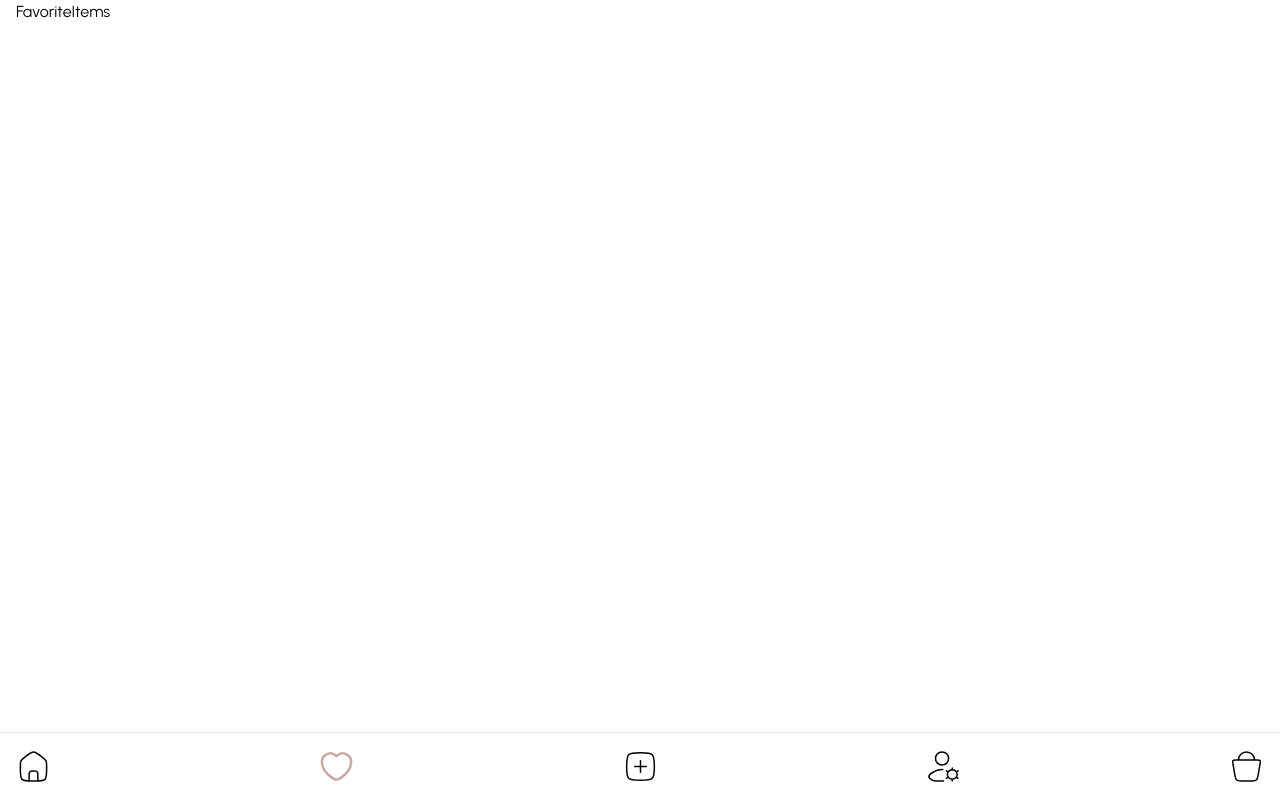
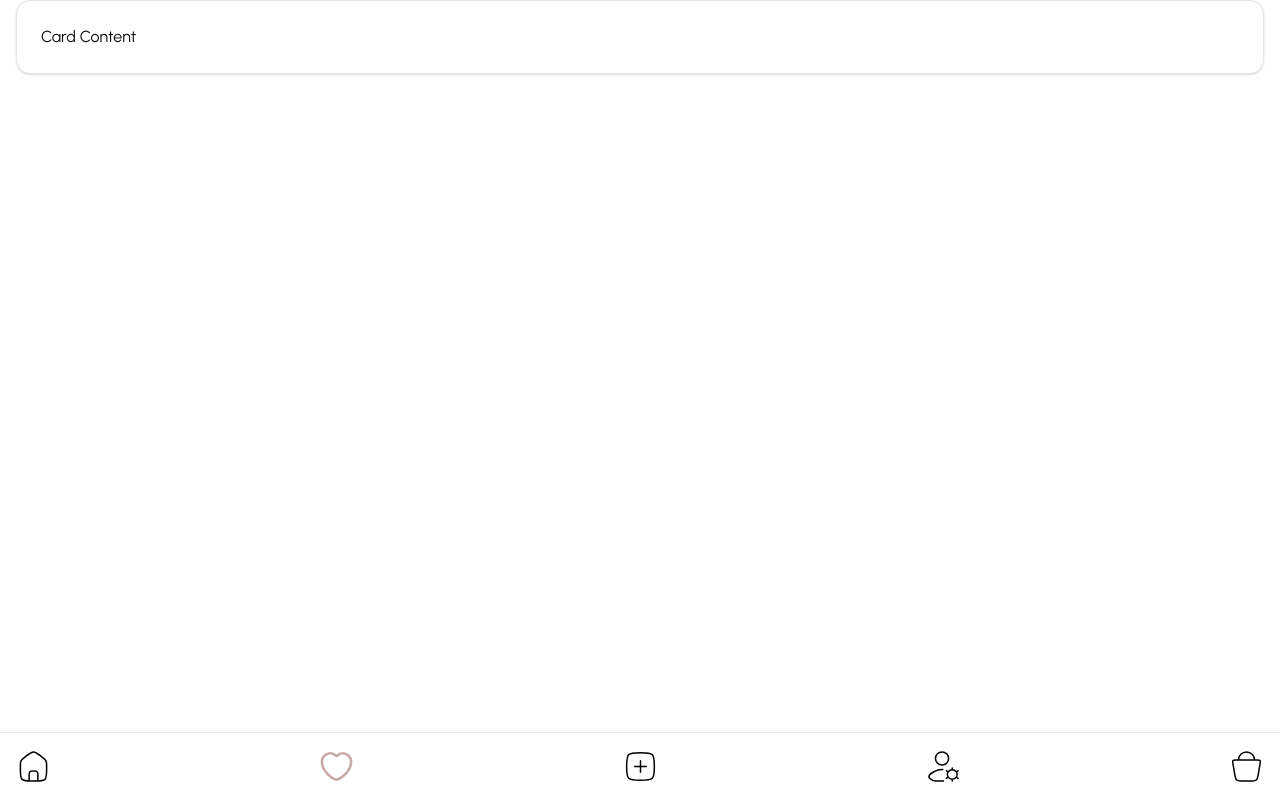
Before and after one commit to magneamist/TheShrimps, a Next.js app in the folder frontend/: page /favoriteItems in a window 1280 px wide. Built offline with nearby package versions, Linux system fonts and the light colour scheme.

Commit message:
modified itemcard

```diff
--- a/frontend/src/app/favoriteItems/page.tsx
+++ b/frontend/src/app/favoriteItems/page.tsx
@@ -1,5 +1,6 @@
 import React from "react";
+import ItemCard from "@/components/item-card"
 
 export default function FavoriteItems() {
-  return <div>FavoriteItems</div>;
+  return <div><ItemCard/></div>;
 }
--- a/frontend/src/app/page.tsx
+++ b/frontend/src/app/page.tsx
@@ -4,7 +4,7 @@ import { AlertDialogDemo } from "@/components/dialog-demo";
 export default function Home() {
   return (
     <div>
-      <Button variant="default">Default</Button>
+      <Button variant="default">hæ sæta</Button>
       <AlertDialogDemo />
     </div>
   );
--- /dev/null
+++ b/frontend/src/components/item-card.tsx
@@ -0,0 +1,25 @@
+import React from "react";
+import {
+  Card,
+  CardContent,
+  CardDescription,
+  CardFooter,
+  CardHeader,
+  CardTitle,
+} from "@/components/ui/card";
+
+export default function ItemCard() {
+  return(
+  <Card>
+    {/* <CardHeader>
+      <CardTitle>Card Title</CardTitle>
+      <CardDescription>Card Description</CardDescription>
+    </CardHeader> */}
+    <CardContent>
+      <p>Card Content</p>
+    </CardContent>
+    {/* <CardFooter>
+      <p>Card Footer</p>
+    </CardFooter> */}
+  </Card>);
+}
```
